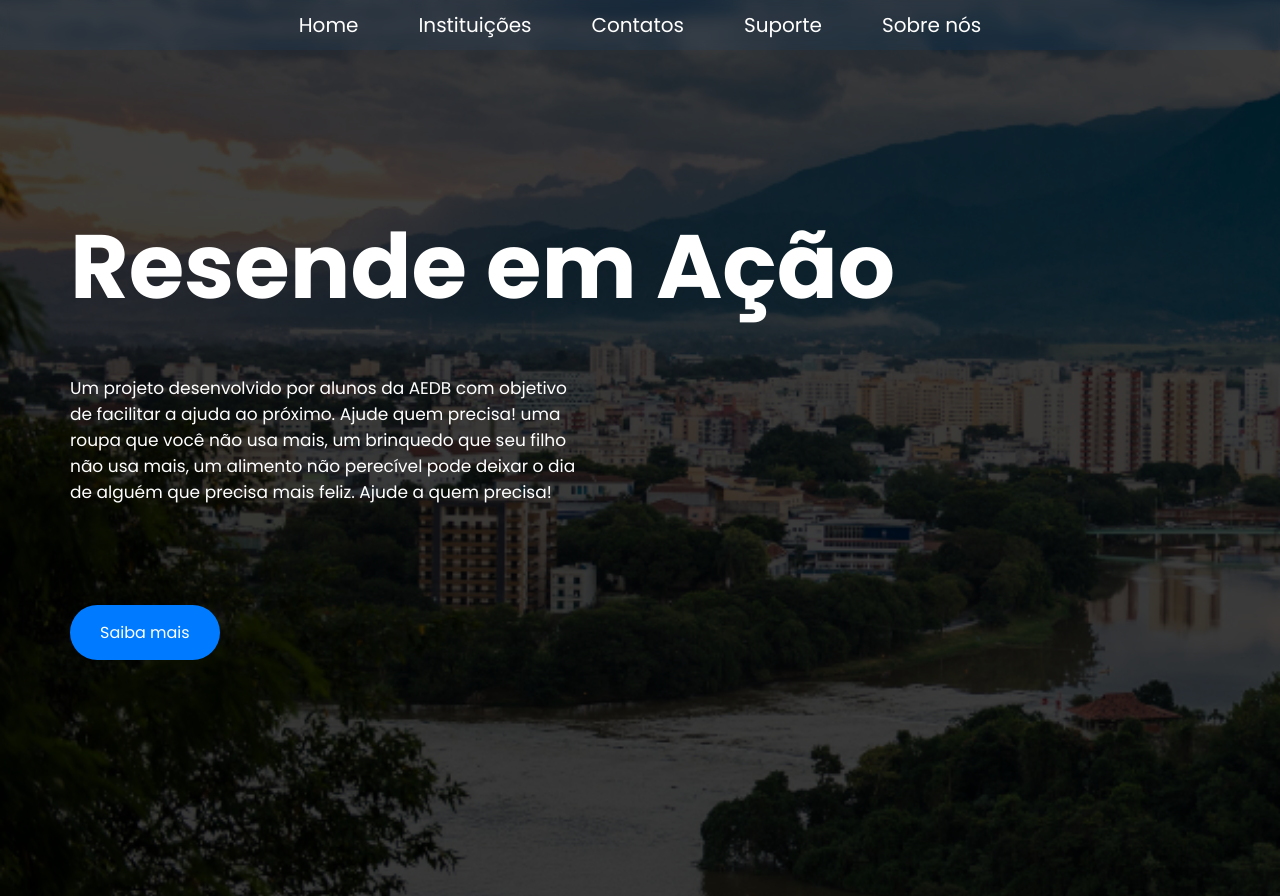
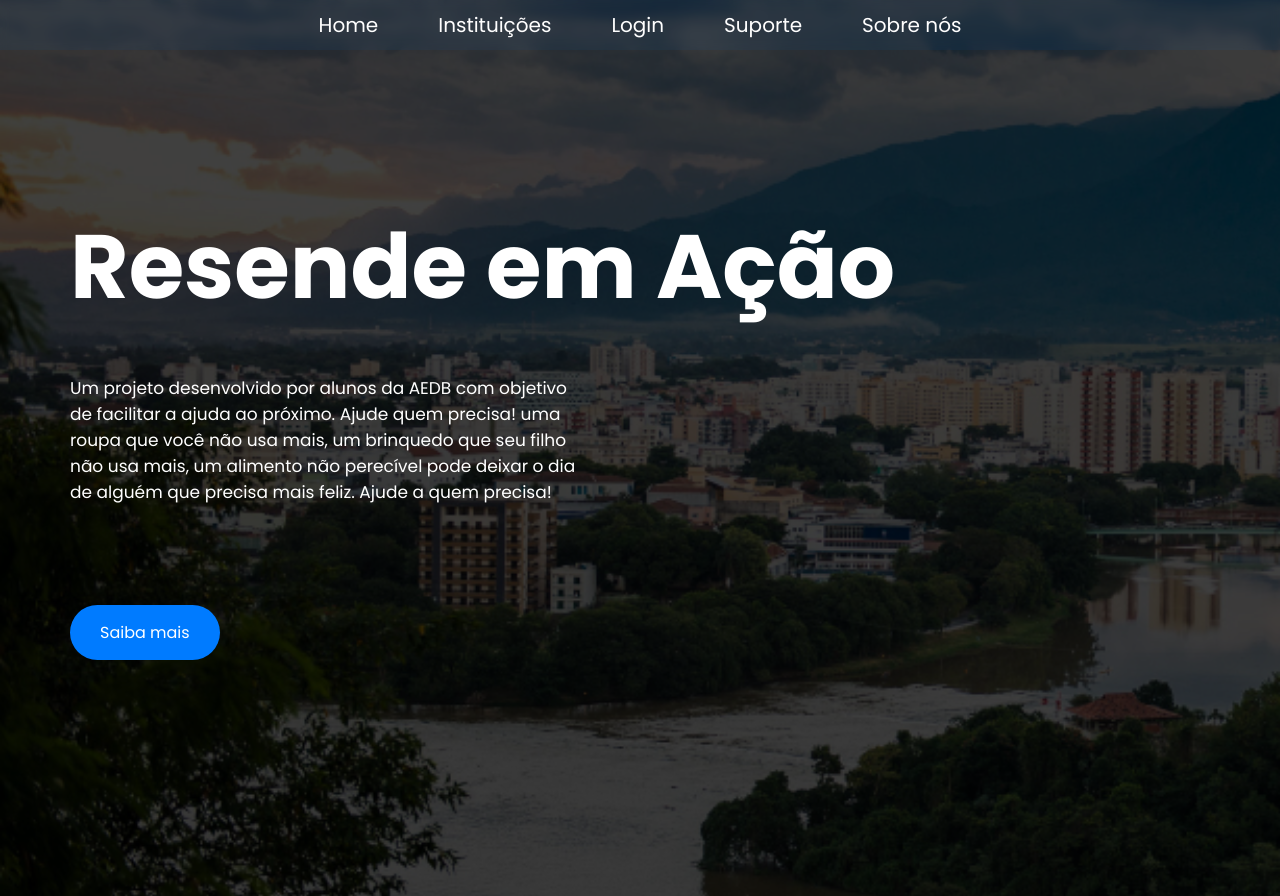
Before and after one commit to devrafael7/Resende-em-acao, a plain HTML site: page index.html in a window 1280 px wide. Shown: the top 896 px of the page. Drawn offline with Linux system fonts and the light colour scheme.

Commit message:
adicionando a hef para login (teste)

```diff
--- a/index.html
+++ b/index.html
@@ -16,8 +16,8 @@
             <header class="header1">
                 <ul class="menu"> <!-- Lista de navegação para diferentes seções do site -->
                     <li class="itemMenu"><a href="">Home</a></li>
-                    <li class="itemMenu"><a href="">Instituições</a></li>
-                    <li class="itemMenu"><a href="">Contatos</a></li>
+                    <li class="itemMenu"><a href="frontend/templates/welcome.html">Instituições</a></li>
+                    <li class="itemMenu"><a href="frontend/templates/sign_in.html">Login</a></li>
                     <li class="itemMenu"><a href="">Suporte</a></li>
                     <li class="itemMenu"><a href="">Sobre nós</a></li>
                 </ul>
```
